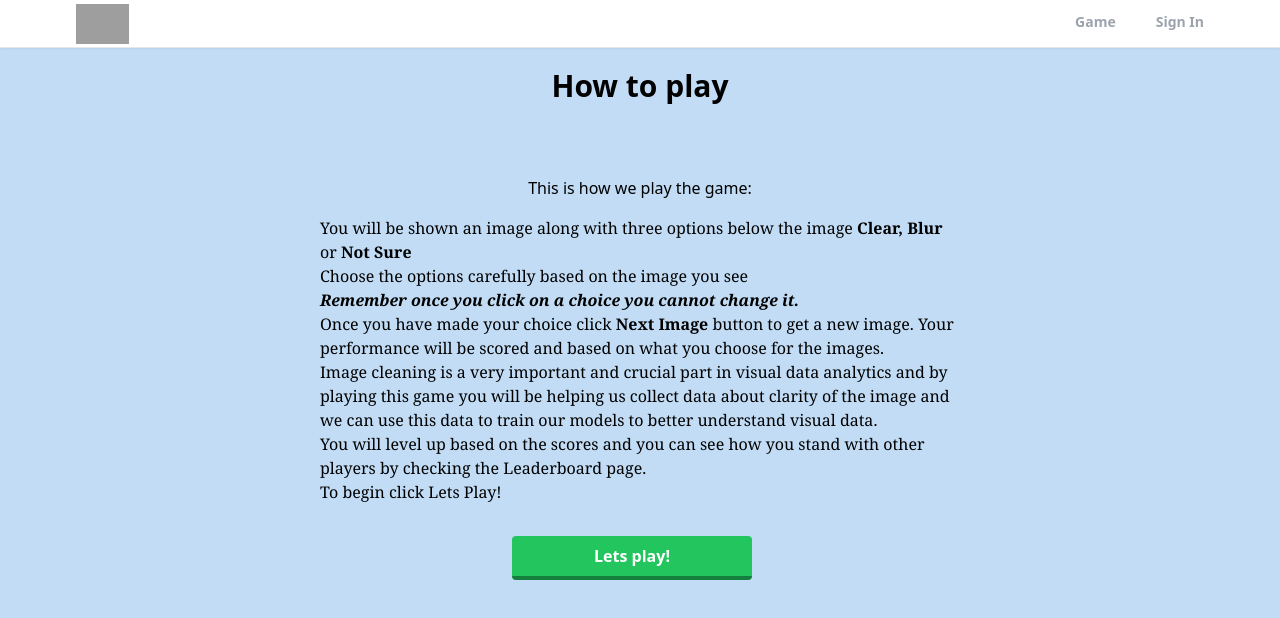
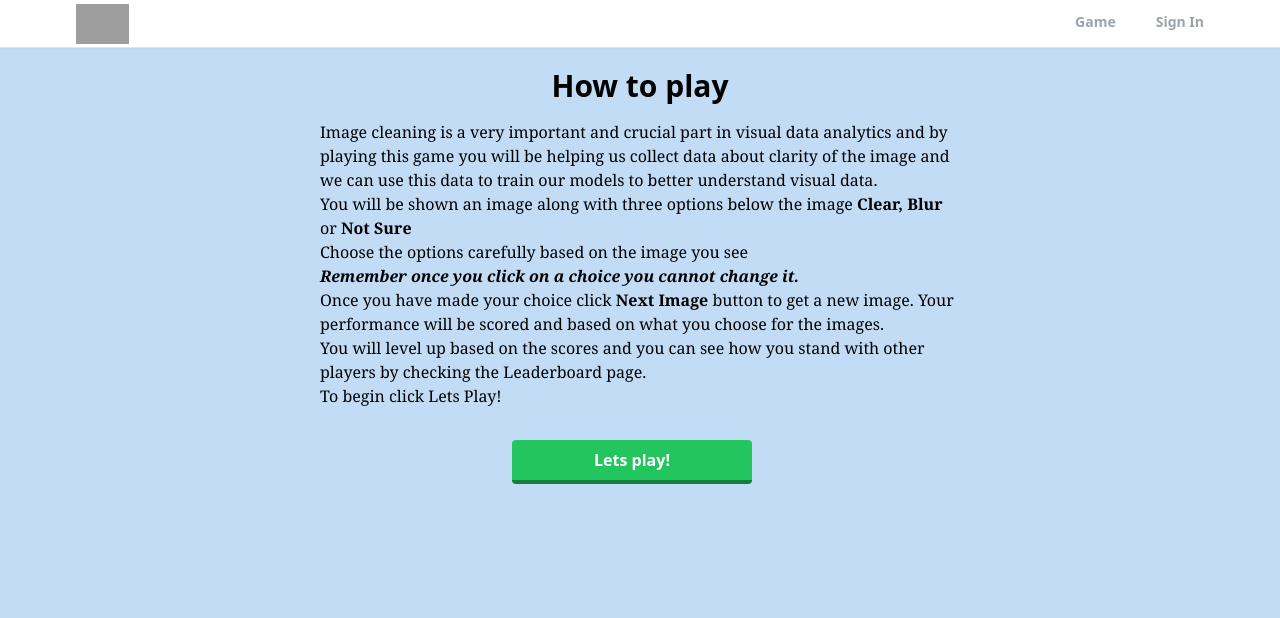
Before and after one commit to pradnya08/Imagify_Game, a React (Create React App) app: page / in a window 1280 px wide. Shown: the top 618 px of the page. Built offline with nearby package versions, Linux system fonts and the light colour scheme; no server answers; grey boxes are pictures that could not be loaded.

Commit message:
Made changes to the how to play instructions

```diff
--- a/src/pages/HowToPlay.jsx
+++ b/src/pages/HowToPlay.jsx
@@ -11,8 +11,12 @@ export default function HowToPlay() {
 				</h1>
 			</div>
 			<div className='flex justify-center flex-col items-center'>
-				<p className='m-4 pt-10 text-center'>This is how we play the game:</p>
 				<p className='w-1/2 font-serif mb-8'>
+					Image cleaning is a very important and crucial part in visual data
+					analytics and by playing this game you will be helping us collect data
+					about clarity of the image and we can use this data to train our
+					models to better understand visual data.
+					<br />
 					You will be shown an image along with three options below the image{" "}
 					<b>Clear, Blur</b> or <b>Not Sure</b>
 					<br />
@@ -25,11 +29,6 @@ export default function HowToPlay() {
 					Once you have made your choice click <b>Next Image</b> button to get a
 					new image. Your performance will be scored and based on what you
 					choose for the images.
-					<br />
-					Image cleaning is a very important and crucial part in visual data
-					analytics and by playing this game you will be helping us collect data
-					about clarity of the image and we can use this data to train our
-					models to better understand visual data.
 					<br />
 					You will level up based on the scores and you can see how you stand
 					with other players by checking the Leaderboard page.
```
